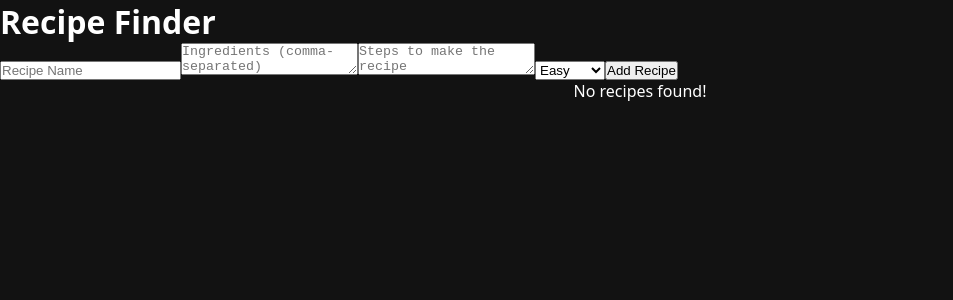
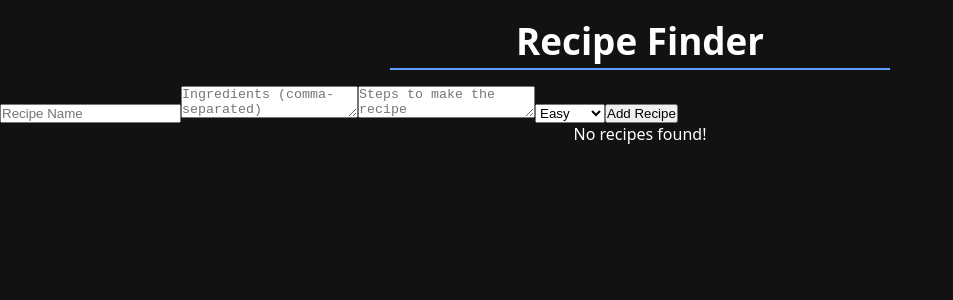
Before and after one commit to Espadv69/Recipe-Finder, a React (Vite) app: page / in a window 1280 px wide. Shown: the top 300 px of the page, without its empty margins (0-953 px from the left). Built offline with nearby package versions, Linux system fonts and the light colour scheme.

Commit message:
Add styling for h1-title class to enhance title presentation

```diff
--- a/src/css/index.css
+++ b/src/css/index.css
@@ -23,3 +23,16 @@ body {
   color: #ffffff;
   background: #121212;
 }
+
+.h1-title {
+  margin: 1rem auto;
+
+  width: 100%;
+  max-width: 500px;
+
+  text-align: center;
+  font-size: 2.3rem;
+
+  border-bottom: 2px solid #609fff;
+  line-height: 1.4;
+}
```
